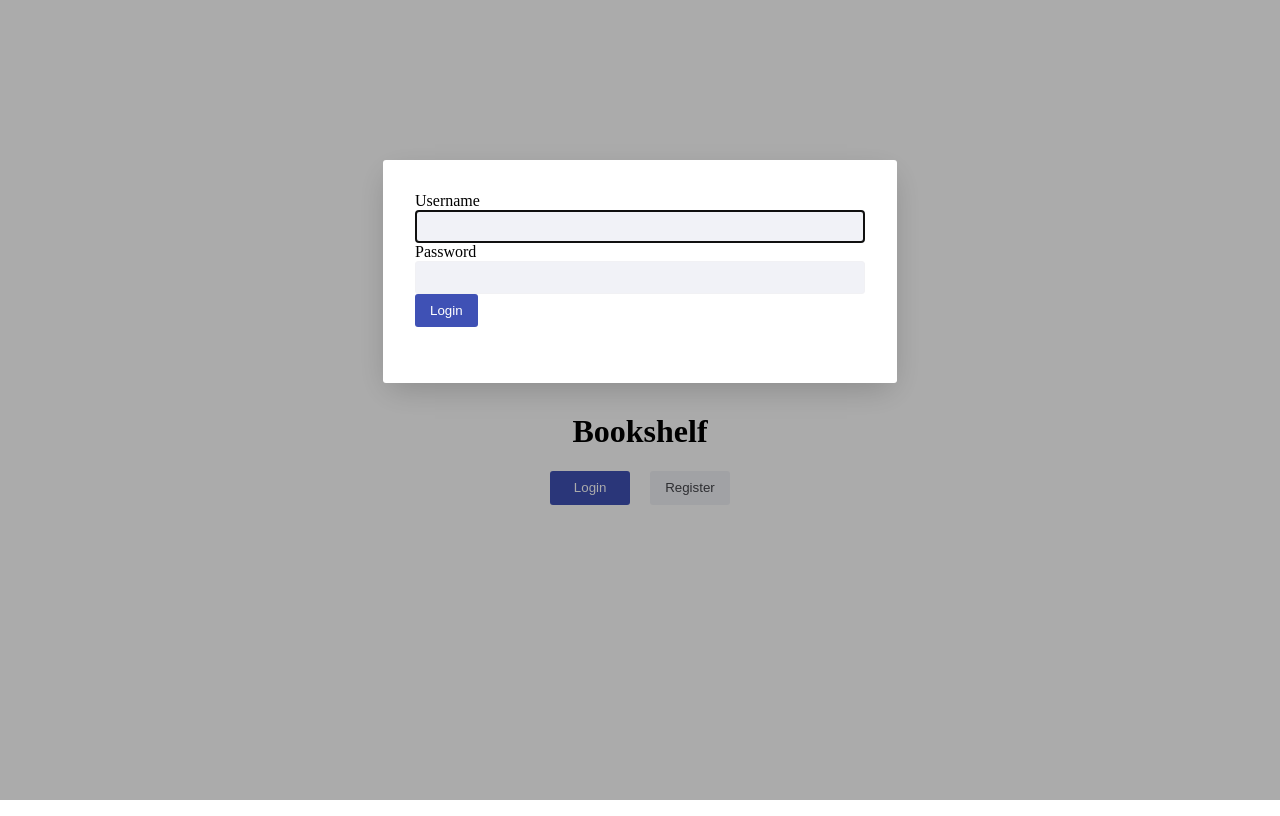
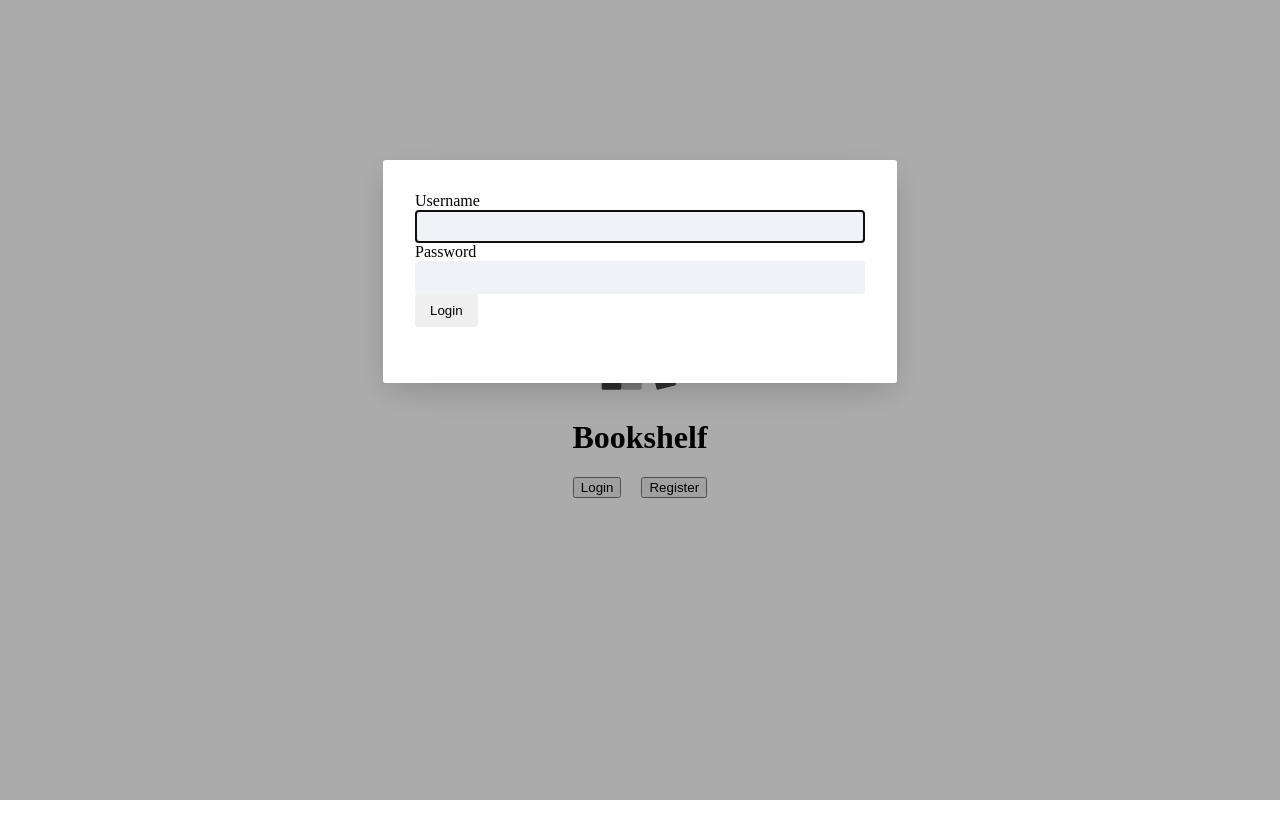
Before and after one commit to CCherry07/bookshelf, a React (Create React App) app: page / in a window 1280 px wide. Both pictures are taken after a click on the button "Login". Built offline with nearby package versions, Linux system fonts and the light colour scheme.

Commit message:
feat:  submitButton

```diff
--- a/src/App.tsx
+++ b/src/App.tsx
@@ -1,16 +1,17 @@
+/** @jsxImportSource @emotion/react */
 import React, { useState } from "react"
 import "@reach/dialog/styles.css"
-
 import { Logo } from './components/logo'
 import { Button, FormGroup, Input, Dialog } from "./components/lib"
+import { jsx, css } from "@emotion/react"
 type OpenModal = "none" | "login" | "register"
 type FormData = { username: string, password: string }
 interface LoginFormProps {
   onSubmit: ({ username, password }: FormData) => void
-  buttontext: string,
-  submitButton?: React.ReactNode
+  submitButton: any
 }
-function LoginForm({ onSubmit, buttontext = "submit" }: LoginFormProps) {
+function LoginForm({ onSubmit, ...props }: LoginFormProps) {
+  const { submitButton } = props
   function handleSubmit(event: React.FormEvent) {
     event.preventDefault()
     const { username, password } = (event.target as any).elements
@@ -30,7 +31,7 @@
         <Input id="password" type="password" />
       </FormGroup>
       <div>
-        <Button onSubmit={handleSubmit}> {buttontext} </Button>
+        {React.cloneElement(submitButton, { type: "submit" })}
       </div>
     </form>
   )
@@ -50,19 +51,26 @@
   }
   return (
     <div className="App">
-      <div style={{ height: "100vh", display: "flex", flexDirection: "column", justifyContent: "center", alignItems: "center" }}>
+      <div css={css`
+        height:100vh;
+        width:100%;
+        display:flex;
+        flex-direction: column;
+        justify-content: center;
+        align-items: center;
+      `}>
         <Logo width='80' height='80' />
         <h1> Bookshelf </h1>
         <div>
-          <Button style={{ margin: " 0 20px 0 0", }} width="80" onClick={() => setOpenModal("login")}>Login</Button>
-          <Button type="secondary" onClick={() => setOpenModal("register")}>Register</Button>
+          <button style={{ margin: " 0 20px 0 0", }} onClick={() => setOpenModal("login")}>Login</button>
+          <button onClick={() => setOpenModal("register")}>Register</button>
         </div>
         <Dialog aria-label="login form" isOpen={openModal === 'login'}>
-          {/* <Button onClick={() => setOpenModal("none")}>check</Button> */}
-          <LoginForm onSubmit={login} buttontext="Login" />
+          {/* <button onClick={() => setOpenModal("none")}>check</button> */}
+          <LoginForm submitButton={(<Button>Login</Button>)} onSubmit={login} />
         </Dialog>
         <Dialog aria-label="register form" isOpen={openModal === 'register'}>
-          <LoginForm onSubmit={register} buttontext="Register" />
+          <LoginForm onSubmit={register} submitButton={(<Button>Register</Button>)} />
         </Dialog>
       </div>
     </div>
```
